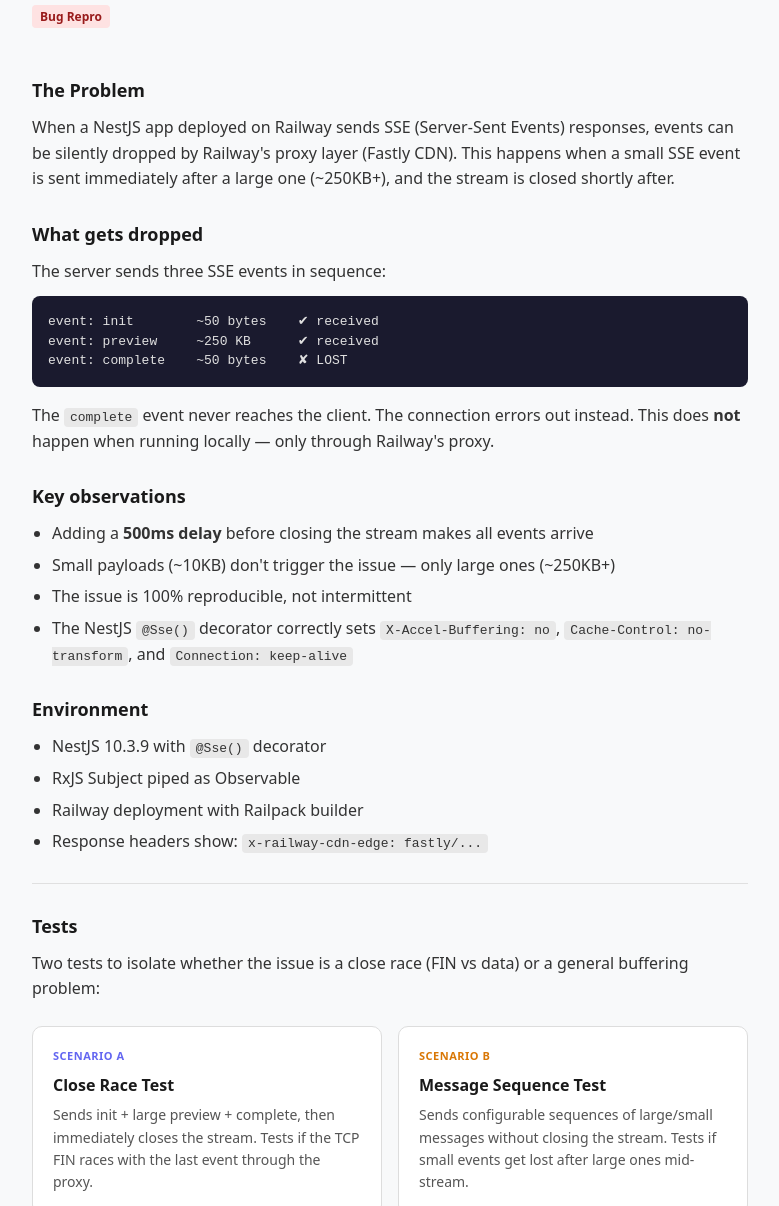
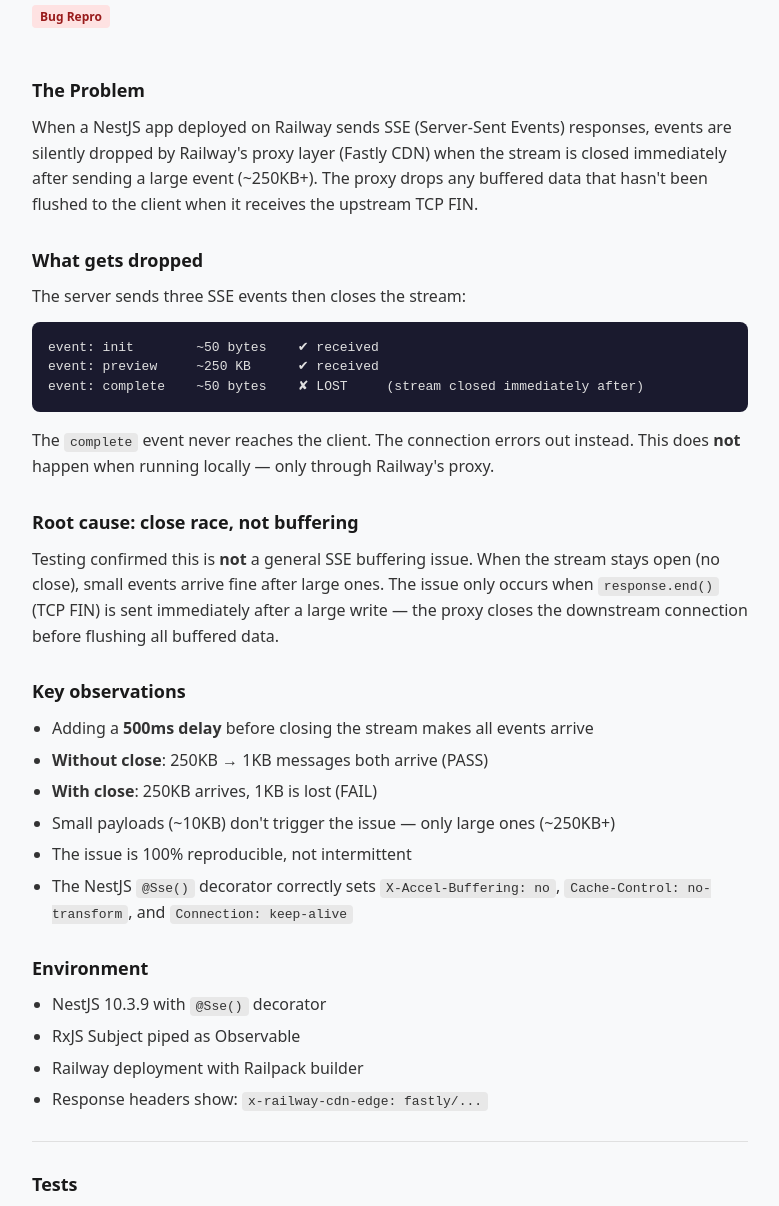
Before and after one commit to shaheemMPM/sse-railway-repro, a website: page public/index.html in a window 1280 px wide. Shown: the part 86-1292 px from the top of the page, without its empty margins (250-1029 px from the left). Drawn offline with Linux system fonts and the light colour scheme.

Commit message:
Updates landing and test 2 copies with both test observations

```diff
--- a/public/index.html
+++ b/public/index.html
@@ -33,24 +33,36 @@
   <h2>The Problem</h2>
   <p>
     When a NestJS app deployed on Railway sends SSE (Server-Sent Events) responses,
-    events can be silently dropped by Railway's proxy layer (Fastly CDN).
-    This happens when a small SSE event is sent immediately after a large one (~250KB+),
-    and the stream is closed shortly after.
+    events are silently dropped by Railway's proxy layer (Fastly CDN) when the
+    stream is closed immediately after sending a large event (~250KB+).
+    The proxy drops any buffered data that hasn't been flushed to the client
+    when it receives the upstream TCP FIN.
   </p>
 
   <h2>What gets dropped</h2>
-  <p>The server sends three SSE events in sequence:</p>
+  <p>The server sends three SSE events then closes the stream:</p>
   <pre>event: init        ~50 bytes    &#x2714; received
 event: preview     ~250 KB      &#x2714; received
-event: complete    ~50 bytes    &#x2718; LOST</pre>
+event: complete    ~50 bytes    &#x2718; LOST     (stream closed immediately after)</pre>
   <p>
     The <code>complete</code> event never reaches the client. The connection errors out instead.
     This does <strong>not</strong> happen when running locally — only through Railway's proxy.
   </p>
 
+  <h2>Root cause: close race, not buffering</h2>
+  <p>
+    Testing confirmed this is <strong>not</strong> a general SSE buffering issue.
+    When the stream stays open (no close), small events arrive fine after large ones.
+    The issue only occurs when <code>response.end()</code> (TCP FIN) is sent
+    immediately after a large write — the proxy closes the downstream connection
+    before flushing all buffered data.
+  </p>
+
   <h2>Key observations</h2>
   <ul>
     <li>Adding a <strong>500ms delay</strong> before closing the stream makes all events arrive</li>
+    <li><strong>Without close</strong>: 250KB &rarr; 1KB messages both arrive (PASS)</li>
+    <li><strong>With close</strong>: 250KB arrives, 1KB is lost (FAIL)</li>
     <li>Small payloads (~10KB) don't trigger the issue — only large ones (~250KB+)</li>
     <li>The issue is 100% reproducible, not intermittent</li>
     <li>The NestJS <code>@Sse()</code> decorator correctly sets <code>X-Accel-Buffering: no</code>,
@@ -68,18 +80,18 @@
   <hr>
 
   <h2>Tests</h2>
-  <p>Two tests to isolate whether the issue is a close race (FIN vs data) or a general buffering problem:</p>
+  <p>Two tests that isolate the issue to the connection close behavior:</p>
 
   <div class="tests">
     <a href="/test-1" class="test-card">
-      <div class="label label-a">Scenario A</div>
-      <h3>Close Race Test</h3>
-      <p>Sends init + large preview + complete, then immediately closes the stream. Tests if the TCP FIN races with the last event through the proxy.</p>
+      <div class="label label-a">Test 1 — Close Race</div>
+      <h3>Reproduces the bug</h3>
+      <p>Sends init + large preview + complete, then immediately closes the stream. The complete event is consistently lost through Railway's proxy. Adding a delay before close fixes it.</p>
     </a>
     <a href="/test-2" class="test-card">
-      <div class="label label-b">Scenario B</div>
-      <h3>Message Sequence Test</h3>
-      <p>Sends configurable sequences of large/small messages without closing the stream. Tests if small events get lost after large ones mid-stream.</p>
+      <div class="label label-b">Test 2 — Message Sequence</div>
+      <h3>Proves it's not a buffering issue</h3>
+      <p>Sends configurable sequences of large/small messages. Without close: all messages arrive. With close: messages after the large one are lost. Confirms the issue is the FIN racing with buffered data.</p>
     </a>
   </div>
 </body>
```
Also changed, not shown: public/test-2.html (+2 -1 lines).
